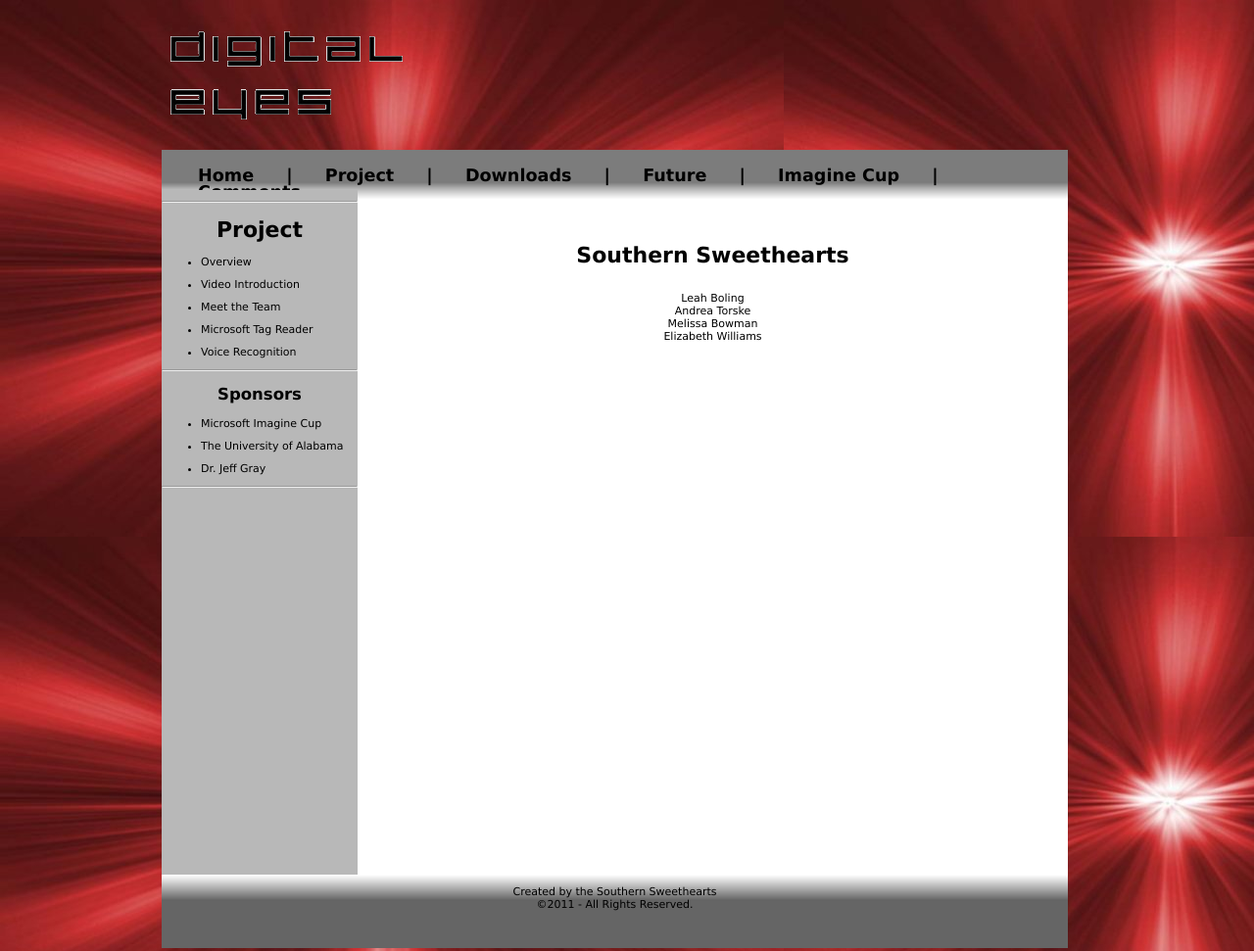
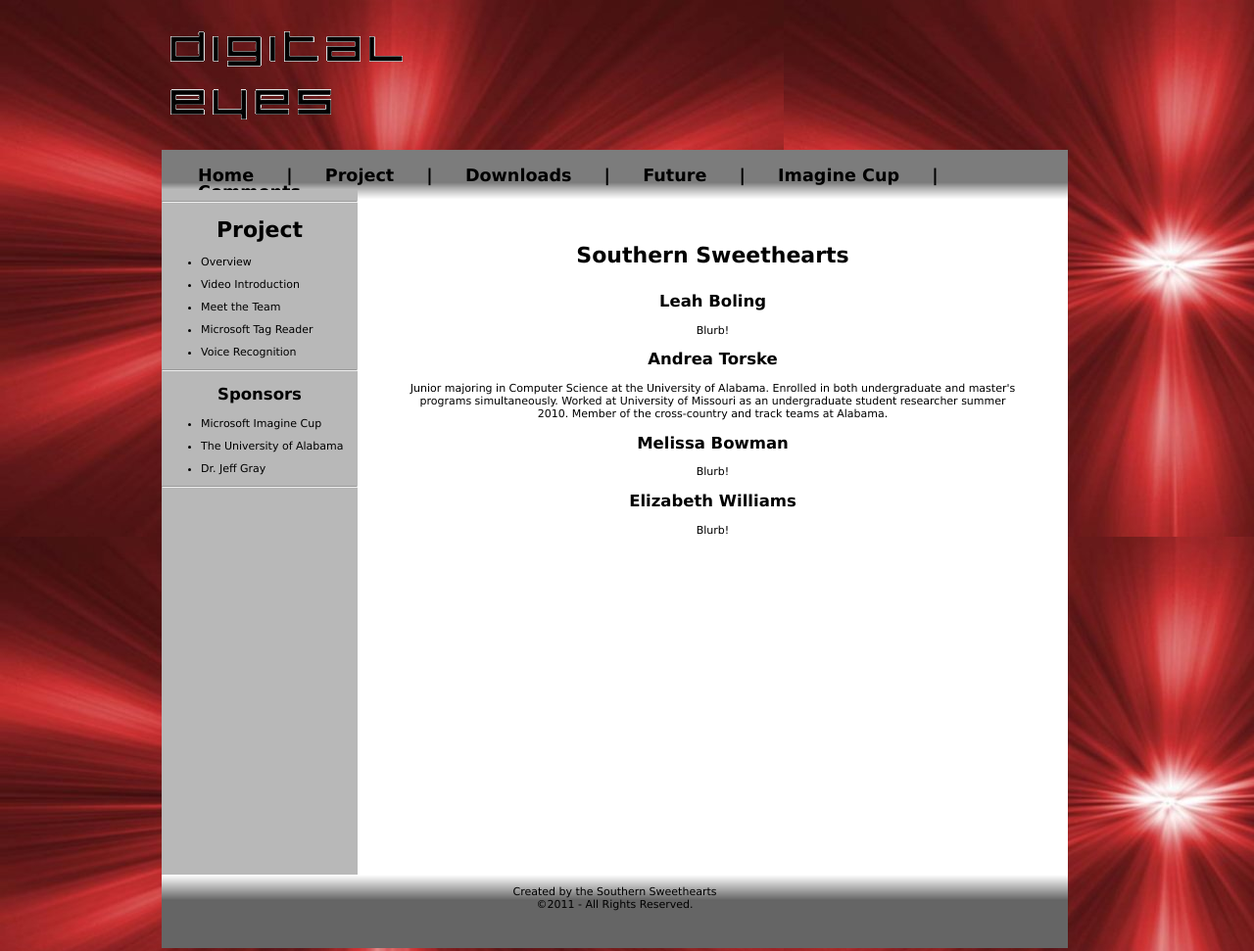
Before and after one commit to DigitalEyes/digitaleyes.github.com, a plain HTML site: page team.html in a window 1280 px wide. Shown: the top 971 px of the page at 98% size. Drawn offline with Linux system fonts and the light colour scheme.

```diff
--- a/team.html
+++ b/team.html
@@ -69,11 +69,20 @@
 
 	   <div id = "content">
 	      <h1>Southern Sweethearts</h1>
-		  <p> Leah Boling </br>
-		  Andrea Torske </br>
-		  Melissa Bowman </br>
-		  Elizabeth Williams</br>
-		  </p>
+
+		  <h2> Leah Boling </h2>
+		  <p> Blurb! </p>
+
+		  <h2> Andrea Torske </h2>
+		  <p>Junior majoring in Computer Science at the University of Alabama. Enrolled in both undergraduate and master's programs
+		  simultaneously. Worked at University of Missouri as an undergraduate student researcher summer 2010.
+		  Member of the cross-country and track teams at Alabama.  </p>
+
+		  <h2> Melissa Bowman </h2>
+		  <p> Blurb! </p>
+
+		  <h2> Elizabeth Williams </h2>
+		  <p> Blurb! </p>
 	   </div>
 
 	 </div>
```
Also changed, not shown: ~tmE0A8.html (+14 -5 lines).
